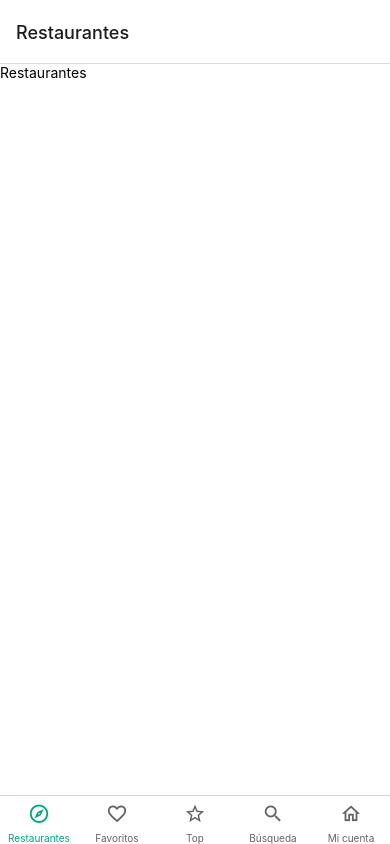
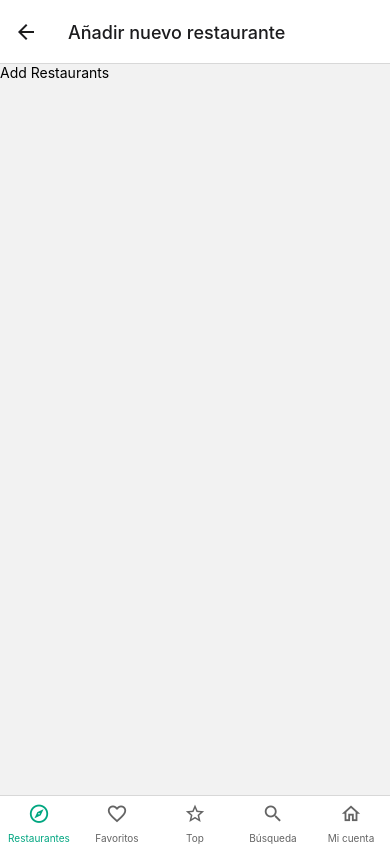
Before and after one commit to jmrosdev/restaurants, a React Native app: screen /add-restaurant in a window 390 px wide. Built offline with nearby package versions, Linux system fonts and the light colour scheme; no server answers.

Commit message:
add screen addRestaurant and navigate from restaurants

```diff
--- a/app/navigations/RestaurantsStack.js
+++ b/app/navigations/RestaurantsStack.js
@@ -1,6 +1,7 @@
 import React from "react";
 import { createNativeStackNavigator } from "@react-navigation/native-stack";
 import Restaurants from "../screens/Restaurants/Restaurants";
+import AddRestaurants from "../screens/Restaurants/AddRestaurants";
 
 const Stack = createNativeStackNavigator();
 
@@ -12,6 +13,11 @@ export default function RestaurantsStack() {
         component={Restaurants}
         options={{ title: "Restaurantes" }}
       />
+      <Stack.Screen
+        name="add-restaurant"
+        component={AddRestaurants}
+        options={{ title: "Añadir nuevo restaurante" }}
+      />
     </Stack.Navigator>
   );
 }
--- /dev/null
+++ b/app/screens/Restaurants/AddRestaurants.js
@@ -0,0 +1,12 @@
+import React from "react";
+import { StyleSheet, View, Text } from "react-native";
+
+export default function AddRestaurants() {
+  return (
+    <View>
+      <Text>Add Restaurants</Text>
+    </View>
+  );
+}
+
+const styles = StyleSheet.create({});
--- a/app/screens/Restaurants/Restaurants.js
+++ b/app/screens/Restaurants/Restaurants.js
@@ -1,14 +1,15 @@
 import React, { useEffect, useState } from "react";
 import { StyleSheet, View, Text } from "react-native";
 import { Icon } from "react-native-elements";
-// import { firebaseApp } from "../../service/firebase";
 import { getAuth, onAuthStateChanged } from "firebase/auth";
+import { useNavigation } from "@react-navigation/native";
 
 import { COLOR_PRIMARY, COLOR_WHITE } from "../../constants";
 
 export default function Restaurants() {
   const [user, setUser] = useState(null);
   const auth = getAuth();
+  const navigation = useNavigation();
 
   useEffect(() => {
     onAuthStateChanged(auth, (info) => {
@@ -27,6 +28,7 @@ export default function Restaurants() {
           color={COLOR_PRIMARY}
           reverse
           containerStyle={styles.btnContainer}
+          onPress={() => navigation.navigate("add-restaurant")}
         />
       )}
     </View>
```
